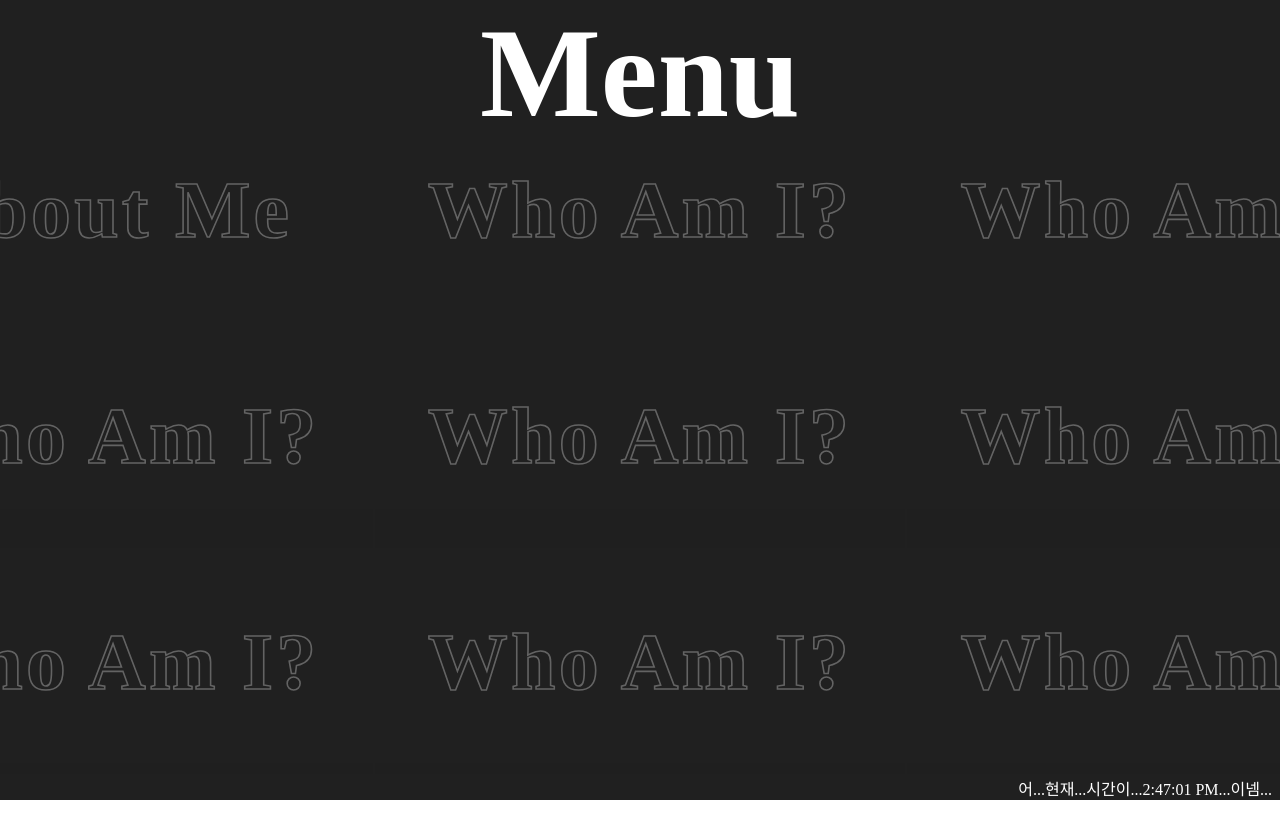
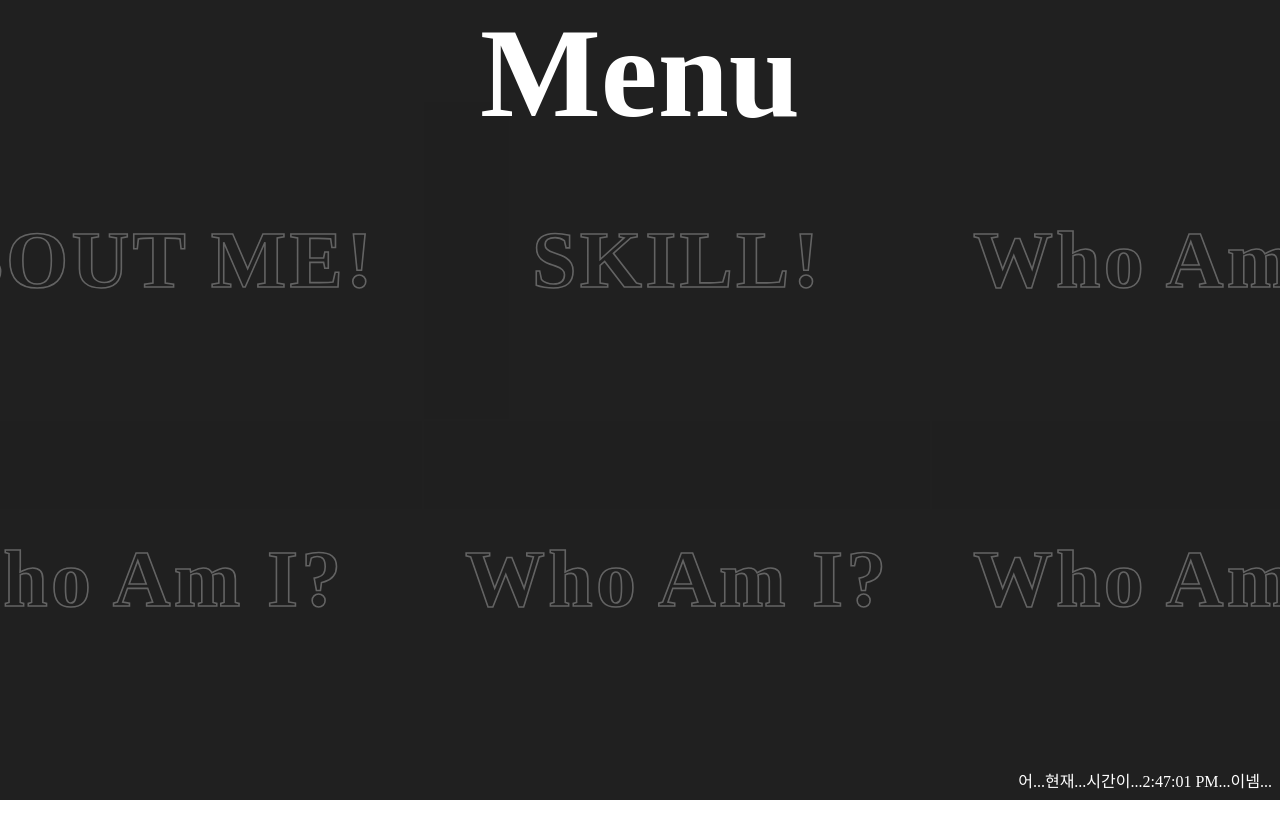
Before and after one commit to ymkwon3/myDevArea, a React (Create React App) app: page /Menu in a window 1280 px wide. Shown: the top 838 px of the page. Built offline with nearby package versions, Linux system fonts and the light colour scheme.

Commit message:
make skill page

```diff
--- a/src/App.jsx
+++ b/src/App.jsx
@@ -3,10 +3,13 @@ import ReactDOM from 'react-dom';
 import React, {useState, useEffect} from 'react';
 import {BrowserRouter, Route, Redirect} from 'react-router-dom';
 
+import Header from './components/Header';
 import Footer from './components/Footer';
+
+import Menu from './components/Menu'
 import AboutMe from './components/AboutMe';
-import Menu from './components/Menu'
-import Header from './components/Header';
+import Skill from './components/Skill';
+
 
 function App() {
   const [MousePosition, setMousePosition] = useState({
@@ -39,6 +42,7 @@ function App() {
               </Route>
               <Route path="/Menu" render={() => <Menu/>}/>
               <Route path="/AboutMe" render={() => <AboutMe x={MousePosition.left} y={MousePosition.top}/>}/>
+              <Route path="/Skill" render={() => <Skill x={MousePosition.left} y={MousePosition.top}/>}/>
           </div>
         </BrowserRouter>
 
--- a/src/components/AboutMe.jsx
+++ b/src/components/AboutMe.jsx
@@ -12,7 +12,6 @@ function App(props) {
     return (
     <div className="main-font"  style={{transform: "translate(" + xhandler() + "%," + yhandler() +"%)"}}>
         <div className="flex-row-center">
-            <div className="flex-row-center icon-name-section"/>
             <div className="flex-row-center icon-name-section">
                 <div className="svg-div"><img className="svg-size" src="images/user.svg" alt="userImage"/></div>
                 <div className="sub-heading">이름 </div>
@@ -28,11 +27,9 @@ function App(props) {
                 <div className="sub-heading">연락처 </div>
                 <div className="content">010-8538-3563</div>
             </div>
-            <div className="flex-row-center icon-name-section"/>
         </div>
 
         <div className="flex-row-center">
-            <div className="flex-row-center icon-name-section"/>
             <div className="flex-row-center icon-name-section">
                 <div className="svg-div"><img className="svg-size" src="images/address.svg" alt="userImage"/></div>
                 <div className="sub-heading">주소지 </div>
@@ -48,7 +45,6 @@ function App(props) {
                 <div className="sub-heading">학력 </div>
                 <div className="content">국립경상대학교 컴퓨터과학과</div>
             </div>
-            <div className="flex-row-center icon-name-section"/>
         </div>
     </div>
     );
--- a/src/components/Menu.jsx
+++ b/src/components/Menu.jsx
@@ -6,13 +6,8 @@ function App(props) {
         <table className="menu">
             <tbody>
                 <tr>
-                    <td><Link to="/AboutMe">About Me</Link></td>
-                    <td>Who Am I?</td>
-                    <td>Who Am I?</td>
-                </tr>
-                <tr>
-                    <td><Link to="/AboutMe">Who Am I?</Link></td>
-                    <td>Who Am I?</td>
+                    <td><Link to="/AboutMe">ABOUT ME!</Link></td>
+                    <td><Link to="/Skill">SKILL!</Link></td>
                     <td>Who Am I?</td>
                 </tr>
                 <tr>
--- /dev/null
+++ b/src/components/Skill.jsx
@@ -0,0 +1,17 @@
+import '../css/App.css';
+import '../css/Page.css';
+function App(props) {
+    return (
+    <div>
+        <div className="flex-column-center page-skill">
+            <div className="sub-heading">Languages : C/C++, Java, Python, JavaScript</div>
+            <div className="sub-heading">Web Development : HTML, CSS, JQuery, React, SpringBoot</div>
+            <div className="sub-heading">IDE : VS Code, AndroidStudio</div>
+            <div className="sub-heading">DataBase : MySQL</div>
+        </div>
+
+    </div>
+    );
+}
+
+export default App;
--- a/src/css/App.css
+++ b/src/css/App.css
@@ -16,6 +16,7 @@
   height: 3rem;
   background-color: white;
   mix-blend-mode: difference;
+  z-index: 101;
 }
 
 .App {
@@ -26,7 +27,7 @@
 }
 
 .heading {
-  height: 12vh;
+  height: 10vh;
   font-size: 8rem;
   font-weight: bold;
   user-select: none;
@@ -62,6 +63,7 @@
 }
 
 .body {
+  justify-content: center;
   height: 85vh;
   width: 100%;
 }
@@ -86,7 +88,7 @@ a {
 
 .menu {
   width: 100rem;
-  height: 50rem;
+  height: 40rem;
 }
 
 td {
@@ -106,7 +108,7 @@ td {
 }
 
 .footer {
-  height: 3vh;
+  height: 5vh;
   width: 100vw;
   font-size: 2vh;
   flex-direction: row!important;
@@ -116,7 +118,6 @@ td {
 
 .flex-column-center {
   display: flex;
-  justify-content: center;
   align-items: center;
   flex-direction: column;
 }
--- /dev/null
+++ b/src/css/Page.css
@@ -0,0 +1,8 @@
+.page-skill {
+    width: 80rem;
+    align-items: flex-start!important;
+}
+
+.page-skill > div {
+    margin: 2rem 0;
+}
```
Also changed, not shown: src/index.css (line endings or trailing spaces).
